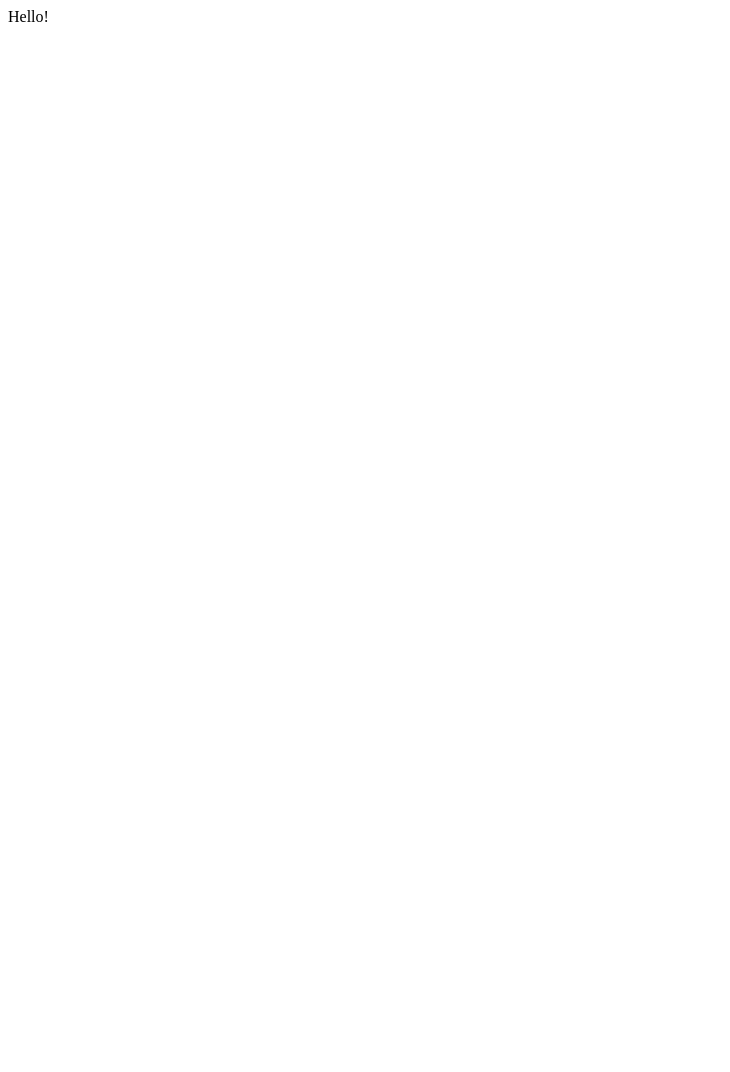
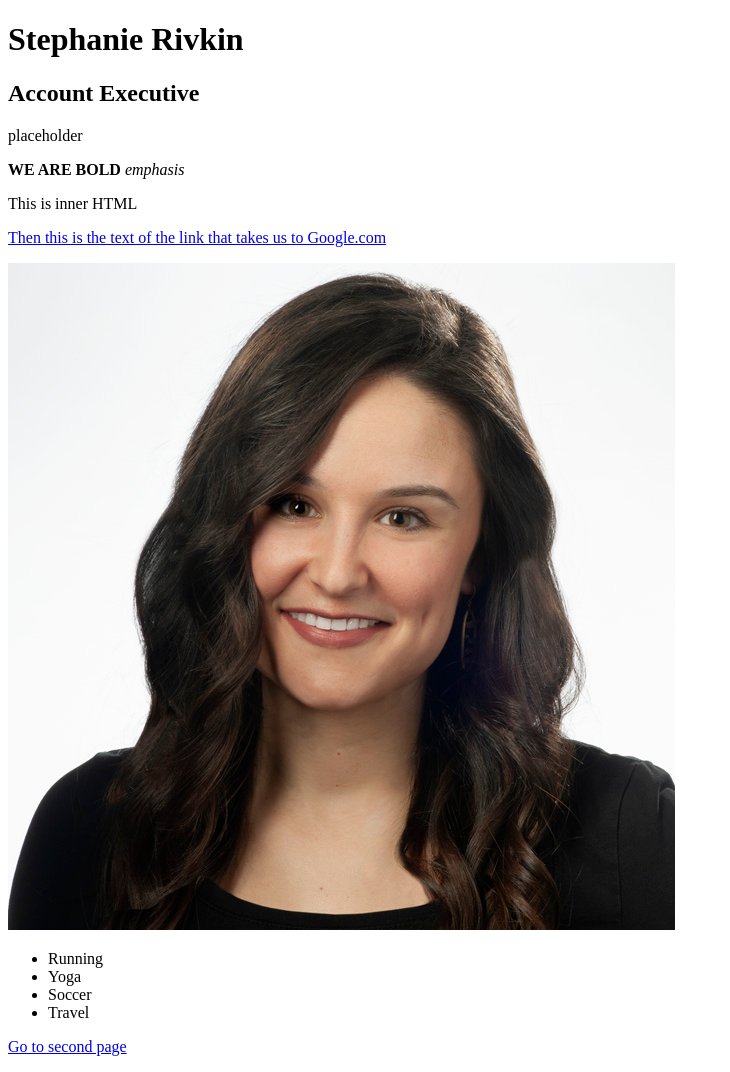
Before and after one commit to Smrivkin2/hello-html, a plain HTML site: page index.html in a window 1280 px wide. Shown: the whole page, without its empty margins (0-730 px from the left). Before the commit the page ends 800 px from the top, so only its background shows below. Drawn offline with Linux system fonts and the light colour scheme.

Commit message:
My first website!

```diff
--- a/index.html
+++ b/index.html
@@ -1 +1,31 @@
-Hello!
+<!DOCTYPE html>
+<html>
+    <head>
+
+    </head>
+    <body>
+        <h1>Stephanie Rivkin</h1>
+        <h2>Account Executive</h2>
+        <p>placeholder</p>
+
+        <strong>WE ARE BOLD</strong>
+        <em>emphasis</em>
+
+        <p>This is inner HTML</p>
+
+        <a href="www.google.com">Then this is the text of the link that takes us to Google.com</a>
+
+        <p>
+            <a href="www.google.com"><img src="Stephanie Rivkin lo res color.jpg"></a>
+        </p>
+
+        <ul>
+            <li> Running</li>
+            <li> Yoga</li>
+            <li> Soccer</li>
+            <li> Travel</li>
+        </ul></uol>
+
+        <p><a href="page2.html">Go to second page</a></p>
+    </body>
+</html>
```
Also changed, not shown: page2.html (added, +15 -0 lines), Stephanie Rivkin lo res color.jpg (added).
